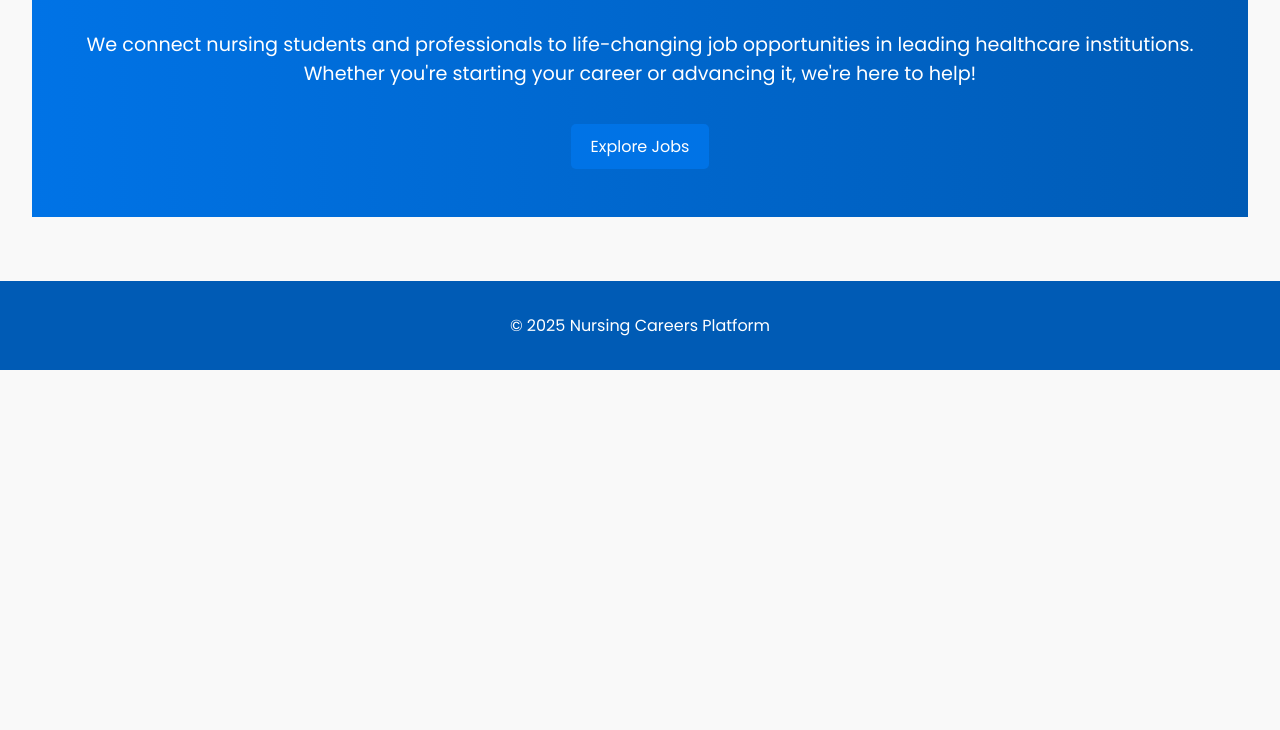
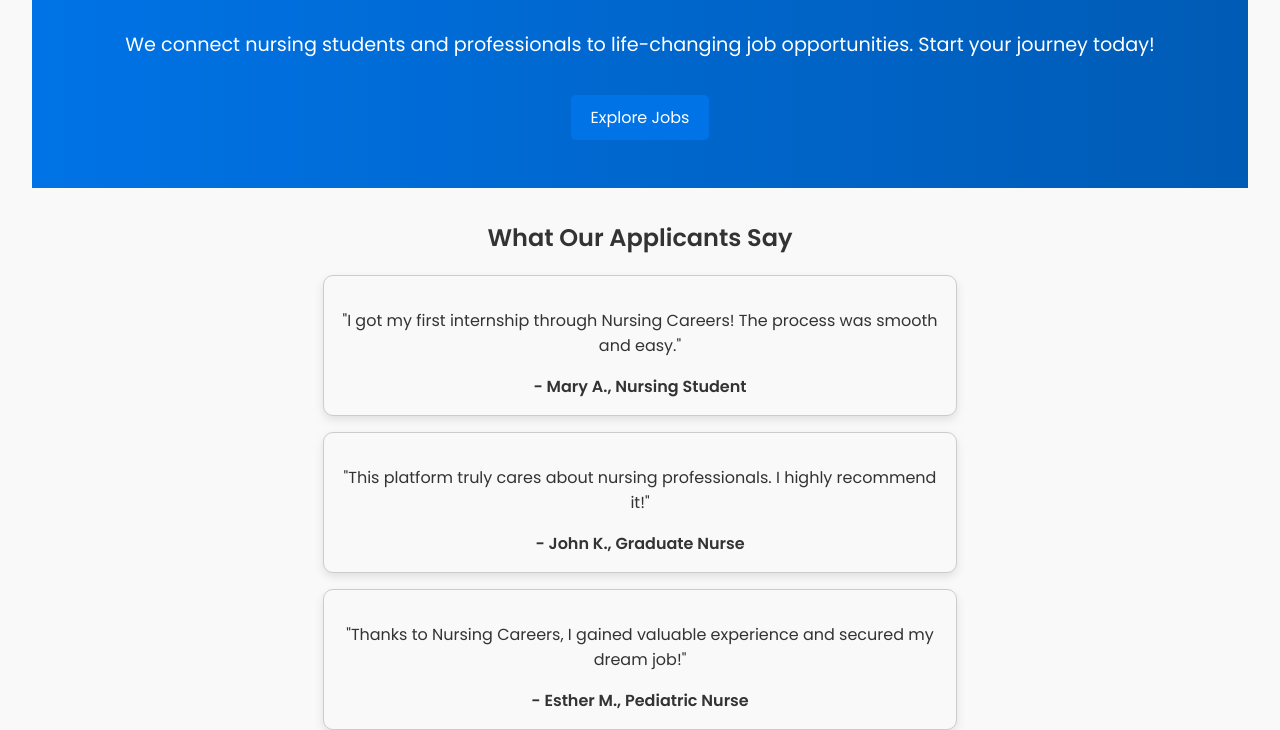
Before and after one commit to glitch-master332/job-search, a plain HTML site: page index.html in a window 1280 px wide. Shown: the part 429-1159 px from the top of the page. Before the commit the page ends 800 px from the top, so only its background shows below. Drawn offline with Linux system fonts and the light colour scheme.

Commit message:
index.html

```diff
--- a/index.html
+++ b/index.html
@@ -73,6 +73,21 @@
       text-decoration: none;
       border-radius: 5px;
       margin-top: 20px;
+    }
+
+    .testimonials {
+      margin: 2rem 0;
+      text-align: center;
+    }
+
+    .testimonial {
+      margin: 1rem auto;
+      max-width: 600px;
+      padding: 1rem;
+      background: #f9f9f9;
+      border: 1px solid #ccc;
+      border-radius: 10px;
+      box-shadow: 0 4px 10px rgba(0, 0, 0, 0.1);
     }
 
     .job-listing {
@@ -158,15 +173,36 @@
   <section id="home" class="active">
     <div class="hero">
       <h2>Your Nursing Career Starts Here</h2>
-      <p>We connect nursing students and professionals to life-changing job opportunities in leading healthcare institutions. Whether you're starting your career or advancing it, we're here to help!</p>
+      <p>We connect nursing students and professionals to life-changing job opportunities. Start your journey today!</p>
       <a href="#" class="btn" data-target="jobs">Explore Jobs</a>
+    </div>
+    <div class="testimonials">
+      <h2>What Our Applicants Say</h2>
+      <div class="testimonial">
+        <p>"I got my first internship through Nursing Careers! The process was smooth and easy."</p>
+        <strong>- Mary A., Nursing Student</strong>
+      </div>
+      <div class="testimonial">
+        <p>"This platform truly cares about nursing professionals. I highly recommend it!"</p>
+        <strong>- John K., Graduate Nurse</strong>
+      </div>
+      <div class="testimonial">
+        <p>"Thanks to Nursing Careers, I gained valuable experience and secured my dream job!"</p>
+        <strong>- Esther M., Pediatric Nurse</strong>
+      </div>
     </div>
   </section>
 
   <!-- About Section -->
   <section id="about">
     <h2>About Us</h2>
-    <p>At Nursing Careers Platform, we’re committed to empowering nursing professionals with meaningful job opportunities. Our platform is designed to match talented individuals with reputable healthcare institutions, ensuring both career growth and job satisfaction.</p>
+    <p>At Nursing Careers Platform, we specialize in connecting nursing students with meaningful internship opportunities. Our mission is to create a bridge between aspiring healthcare professionals and top organizations in the healthcare industry.</p>
+    <p>We value:</p>
+    <ul>
+      <li><strong>Integrity:</strong> Ensuring transparent and trustworthy connections.</li>
+      <li><strong>Empowerment:</strong> Giving nurses the tools to succeed in their careers.</li>
+      <li><strong>Excellence:</strong> Working only with high-quality institutions.</li>
+    </ul>
   </section>
 
   <!-- Jobs Section -->
@@ -196,14 +232,6 @@
       <label for="experience">Why are you interested in this role?</label>
       <textarea id="experience" name="experience" rows="4" required></textarea>
 
-      <p><strong>After submitting the form, please email the following documents:</strong></p>
-      <ul>
-        <li>Your National Identification Number (NIN)</li>
-        <li>Proof of Identity (e.g., School ID, Passport)</li>
-        <li>A selfie for verification</li>
-      </ul>
-      <p>Send these to: <strong>processing@platform.com</strong></p>
-
       <button type="submit">Submit Application</button>
     </form>
   </section>
@@ -214,7 +242,6 @@
     <p>If you have any questions, feel free to reach out to us:</p>
     <p>Email: support@nursingcareers.com</p>
     <p>Phone: +234 123 456 7890</p>
-    <p>Address: 123 Nursing Careers Street, Lagos, Nigeria</p>
   </section>
 
   <footer>
@@ -236,15 +263,35 @@
       });
     });
 
-    // Job Listings with Codes and Images
-    const jobs = Array.from({ length: 26 }, (_, i) => ({
-      id: i + 1,
-      title: `Nursing Internship ${i + 1}`,
-      location: "Various Locations, Nigeria",
-      type: "Internship",
-      image: `image${i + 1}.jpg`,
-      code: `NI${String(i + 1).padStart(4, '0')}`
-    }));
+    // Generate Internship Jobs
+    const jobs = [
+      { id: 1, title: "Registered Nurse Intern", location: "Lagos, Nigeria", type: "Internship", image: "image1.jpg", pay: "₦100,000 - ₦150,000/month", code: "NI0001" },
+      { id: 2, title: "Community Health Nurse Intern", location: "Abuja, Nigeria", type: "Internship", image: "image2.jpg", pay: "₦120,000 - ₦160,000/month", code: "NI0002" },
+      { id: 3, title: "Critical Care Nurse Intern", location: "Lagos, Nigeria", type: "Internship", image: "image3.jpg", pay: "₦140,000 - ₦170,000/month", code: "NI0003" },
+      { id: 4, title: "Surgical Nurse Intern", location: "Abuja, Nigeria", type: "Internship", image: "image4.jpg", pay: "₦130,000 - ₦160,000/month", code: "NI0004" },
+      { id: 5, title: "Pediatric Nurse Intern", location: "Ibadan, Nigeria", type: "Internship", image: "image5.jpg", pay: "₦120,000 - ₦150,000/month", code: "NI0005" },
+      { id: 6, title: "Oncology Nurse Intern", location: "Enugu, Nigeria", type: "Internship", image: "image6.jpg", pay: "₦140,000 - ₦180,000/month", code: "NI0006" },
+      { id: 7, title: "Dialysis Nurse Intern", location: "Lagos, Nigeria", type: "Internship", image: "image7.jpg", pay: "₦110,000 - ₦150,000/month", code: "NI0007" },
+      { id: 8, title: "School Nurse Intern", location: "Port Harcourt, Nigeria", type: "Internship", image: "image8.jpg", pay: "₦100,000 - ₦140,000/month", code: "NI0008" },
+      { id: 9, title: "Psychiatric Nurse Intern", location: "Abuja, Nigeria", type: "Internship", image: "image9.jpg", pay: "₦120,000 - ₦160,000/month", code: "NI0009" },
+      { id: 10, title: "Labor and Delivery Nurse Intern", location: "Lagos, Nigeria", type: "Internship", image: "image10.jpg", pay: "₦130,000 - ₦170,000/month", code: "NI0010" },
+      { id: 11, title: "Home Care Nurse Intern", location: "Ibadan, Nigeria", type: "Internship", image: "image11.jpg", pay: "₦100,000 - ₦140,000/month", code: "NI0011" },
+      { id: 12, title: "Travel Nurse Intern", location: "Multiple Locations", type: "Internship", image: "image12.jpg", pay: "₦150,000 - ₦200,000/month", code: "NI0012" },
+      { id: 13, title: "Occupational Health Nurse Intern", location: "Lagos, Nigeria", type: "Internship", image: "image13.jpg", pay: "₦120,000 - ₦150,000/month", code: "NI0013" },
+      { id: 14, title: "Emergency Room Nurse Intern", location: "Abuja, Nigeria", type: "Internship", image: "image14.jpg", pay: "₦130,000 - ₦170,000/month", code: "NI0014" },
+      { id: 15, title: "Cardiac Nurse Intern", location: "Lagos, Nigeria", type: "Internship", image: "image15.jpg", pay: "₦140,000 - ₦180,000/month", code: "NI0015" },
+      { id: 16, title: "Community Outreach Nurse Intern", location: "Enugu, Nigeria", type: "Internship", image: "image16.jpg", pay: "₦110,000 - ₦140,000/month", code: "NI0016" },
+      { id: 17, title: "ICU Nurse Intern", location: "Kano, Nigeria", type: "Internship", image: "image17.jpg", pay: "₦150,000 - ₦200,000/month", code: "NI0017" },
+      { id: 18, title: "Neonatal Nurse Intern", location: "Lagos, Nigeria", type: "Internship", image: "image18.jpg", pay: "₦120,000 - ₦150,000/month", code: "NI0018" },
+      { id: 19, title: "Public Health Nurse Intern", location: "Port Harcourt, Nigeria", type: "Internship", image: "image19.jpg", pay: "₦130,000 - ₦170,000/month", code: "NI0019" },
+      { id: 20, title: "Rehabilitation Nurse Intern", location: "Ibadan, Nigeria", type: "Internship", image: "image20.jpg", pay: "₦100,000 - ₦140,000/month", code: "NI0020" },
+      { id: 21, title: "General Nurse Intern", location: "Kaduna, Nigeria", type: "Internship", image: "image21.jpg", pay: "₦140,000 - ₦180,000/month", code: "NI0021" },
+      { id: 22, title: "Research Nurse Intern", location: "Lagos, Nigeria", type: "Internship", image: "image22.jpg", pay: "₦130,000 - ₦170,000/month", code: "NI0022" },
+      { id: 23, title: "Orthopedic Nurse Intern", location: "Abuja, Nigeria", type: "Internship", image: "image23.jpg", pay: "₦150,000 - ₦200,000/month", code: "NI0023" },
+      { id: 24, title: "Hospice Nurse Intern", location: "Kano, Nigeria", type: "Internship", image: "image24.jpg", pay: "₦100,000 - ₦140,000/month", code: "NI0024" },
+      { id: 25, title: "Critical Care Transport Nurse Intern", location: "Enugu, Nigeria", type: "Internship", image: "image25.jpg", pay: "₦140,000 - ₦180,000/month", code: "NI0025" },
+      { id: 26, title: "Clinical Nurse Specialist Intern", location: "Lagos, Nigeria", type: "Internship", image: "image26.jpg", pay: "₦150,000 - ₦200,000/month", code: "NI0026" }
+    ];
 
     const jobListingsContainer = document.getElementById('job-listings');
 
@@ -256,7 +303,7 @@
         <div>
           <h3>${job.title}</h3>
           <p><strong>Location:</strong> ${job.location}</p>
-          <p><strong>Type:</strong> ${job.type}</p>
+          <p><strong>Pay:</strong> ${job.pay}</p>
           <span class="job-code">Code: ${job.code}</span>
         </div>
         <a href="#" class="btn apply-btn" data-code="${job.code}" data-target="apply">Apply Now</a>
```
